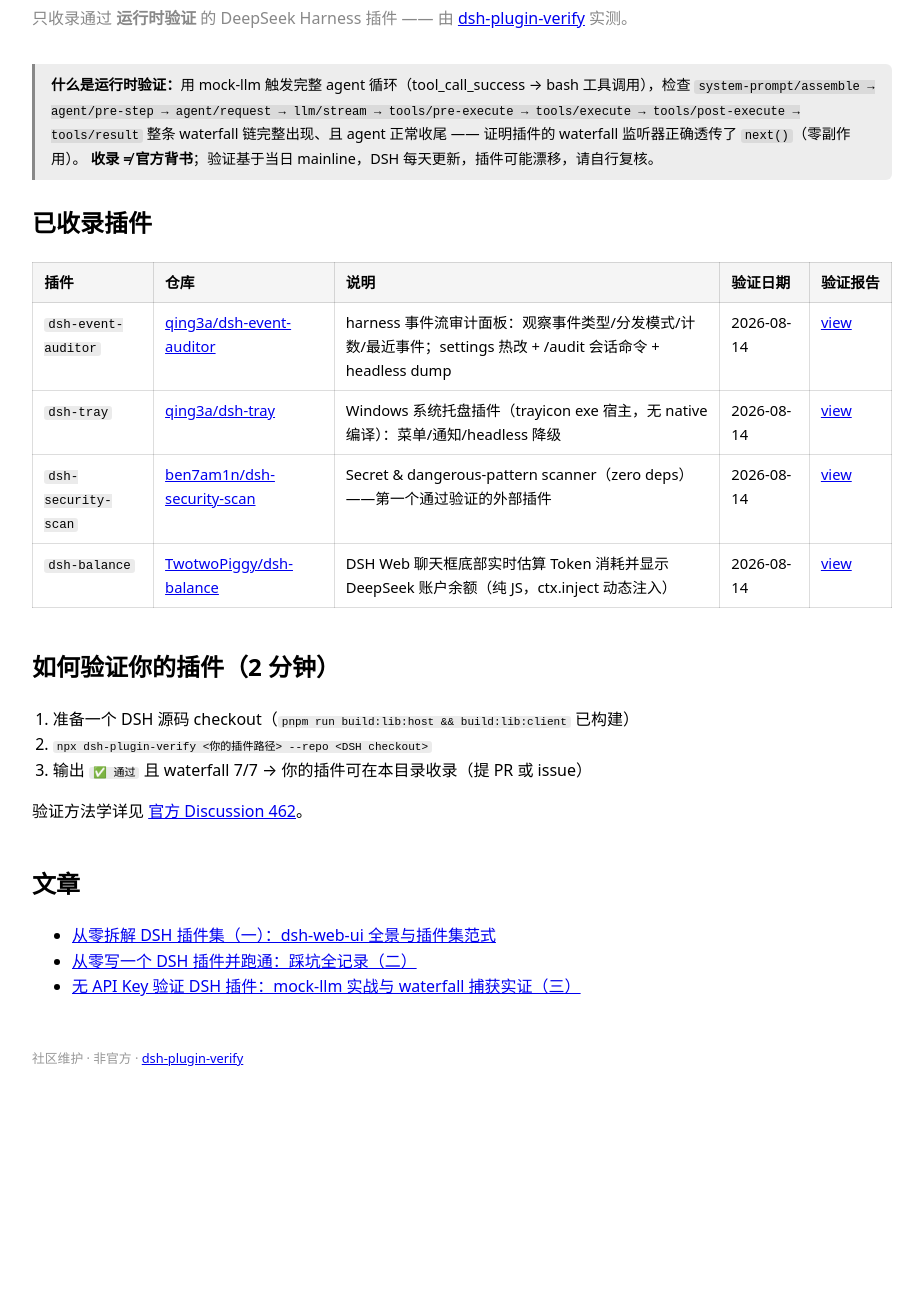
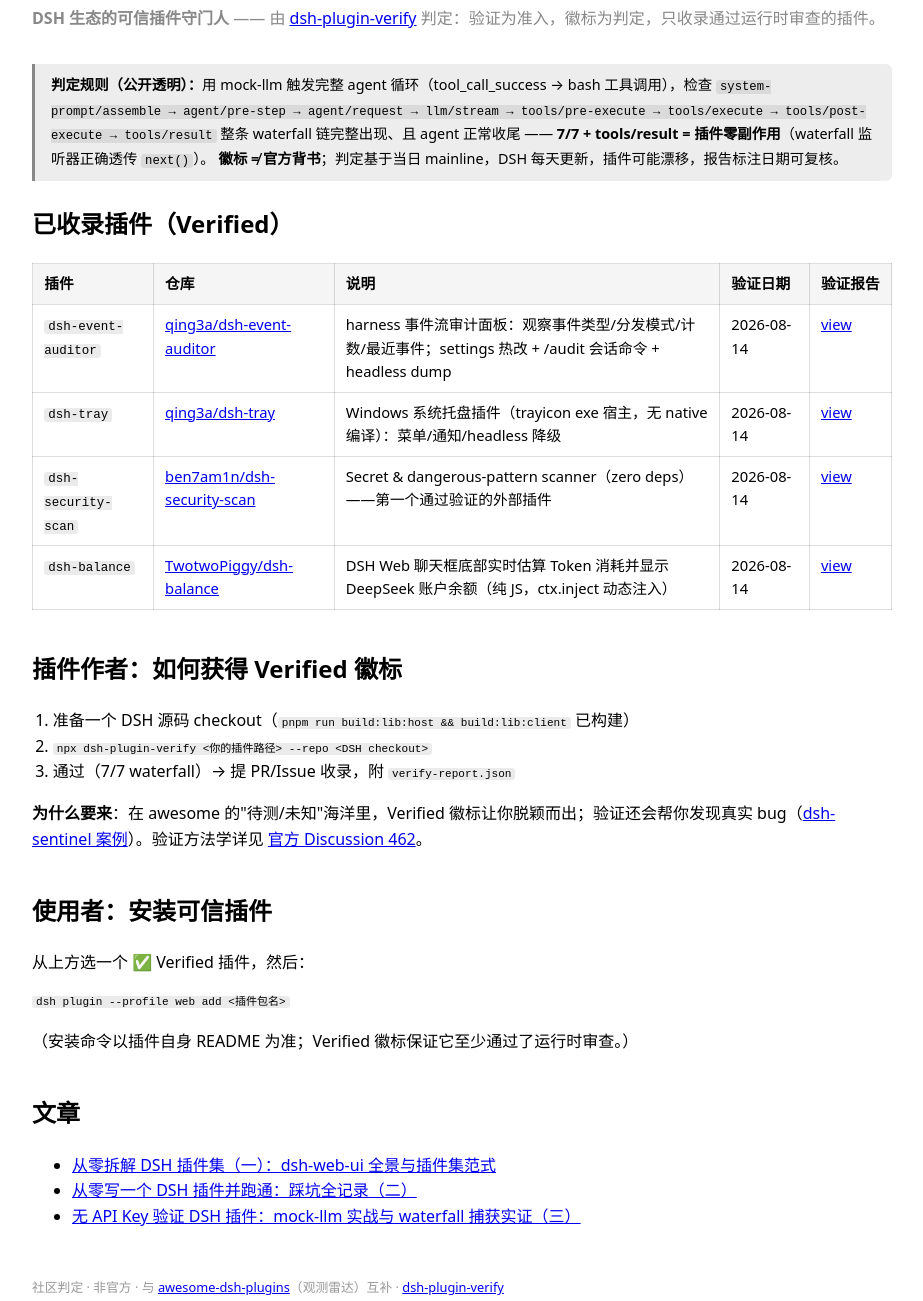
Before and after one commit to qing3a/dsh-plugin-verify, a website: page index.html in a window 1280 px wide. Shown: the part 100-1401 px from the top of the page, without its empty margins (178-1101 px from the left). Before the commit the page ends 1233 px from the top, so only its background shows below. Drawn offline with Linux system fonts and the light colour scheme.

Commit message:
docs: 定位升级为可信插件守门人（README + 主页全量重设计）

```diff
--- a/index.html
+++ b/index.html
@@ -22,15 +22,15 @@
 </head>
 <body>
 <h1>Verified DSH Plugins <span class="badge">✓ verified</span></h1>
-<p class="sub">只收录通过 <strong>运行时验证</strong> 的 DeepSeek Harness 插件 —— 由 <a href="https://github.com/qing3a/dsh-plugin-verify">dsh-plugin-verify</a> 实测。</p>
+<p class="sub"><strong>DSH 生态的可信插件守门人</strong> —— 由 <a href="https://github.com/qing3a/dsh-plugin-verify">dsh-plugin-verify</a> 判定：验证为准入，徽标为判定，只收录通过运行时审查的插件。</p>
 
 <div class="note">
-<strong>什么是运行时验证：</strong>用 mock-llm 触发完整 agent 循环（tool_call_success → bash 工具调用），检查
+<strong>判定规则（公开透明）：</strong>用 mock-llm 触发完整 agent 循环（tool_call_success → bash 工具调用），检查
 <code>system-prompt/assemble → agent/pre-step → agent/request → llm/stream → tools/pre-execute → tools/execute → tools/post-execute → tools/result</code>
-整条 waterfall 链完整出现、且 agent 正常收尾 —— 证明插件的 waterfall 监听器正确透传了 <code>next()</code>（零副作用）。
-<strong>收录 ≠ 官方背书</strong>；验证基于当日 mainline，DSH 每天更新，插件可能漂移，请自行复核。</div>
+整条 waterfall 链完整出现、且 agent 正常收尾 —— <strong>7/7 + tools/result = 插件零副作用</strong>（waterfall 监听器正确透传 <code>next()</code>）。
+<strong>徽标 ≠ 官方背书</strong>；判定基于当日 mainline，DSH 每天更新，插件可能漂移，报告标注日期可复核。</div>
 
-<h2>已收录插件</h2>
+<h2>已收录插件（Verified）</h2>
 <table>
 <thead>
 <tr><th>插件</th><th>仓库</th><th>说明</th><th>验证日期</th><th>验证报告</th></tr>
@@ -68,13 +68,20 @@
 </table>
 
 <div class="howto">
-<h2>如何验证你的插件（2 分钟）</h2>
+<h2>插件作者：如何获得 Verified 徽标</h2>
 <ol>
   <li>准备一个 DSH 源码 checkout（<code>pnpm run build:lib:host && build:lib:client</code> 已构建）</li>
   <li><code>npx dsh-plugin-verify &lt;你的插件路径&gt; --repo &lt;DSH checkout&gt;</code></li>
-  <li>输出 <code>✅ 通过</code> 且 waterfall 7/7 → 你的插件可在本目录收录（提 PR 或 issue）</li>
+  <li>通过（7/7 waterfall）→ 提 PR/Issue 收录，附 <code>verify-report.json</code></li>
 </ol>
-<p>验证方法学详见 <a href="https://github.com/deepseek-ai/deepseek-harness/discussions/462">官方 Discussion 462</a>。</p>
+<p><strong>为什么要来</strong>：在 awesome 的"待测/未知"海洋里，Verified 徽标让你脱颖而出；验证还会帮你发现真实 bug（<a href="https://github.com/fuhefei/dsh-sentinel/issues/4">dsh-sentinel 案例</a>）。验证方法学详见 <a href="https://github.com/deepseek-ai/deepseek-harness/discussions/462">官方 Discussion 462</a>。</p>
+</div>
+
+<div class="howto">
+<h2>使用者：安装可信插件</h2>
+<p>从上方选一个 ✅ Verified 插件，然后：</p>
+<pre><code>dsh plugin --profile web add &lt;插件包名&gt;</code></pre>
+<p>（安装命令以插件自身 README 为准；Verified 徽标保证它至少通过了运行时审查。）</p>
 </div>
 
 <div class="howto">
@@ -87,7 +94,7 @@
 </div>
 
 <footer>
-社区维护 · 非官方 · <a href="https://github.com/qing3a/dsh-plugin-verify">dsh-plugin-verify</a>
+社区判定 · 非官方 · 与 <a href="https://github.com/AdamPlatin123/awesome-dsh-plugins">awesome-dsh-plugins</a>（观测雷达）互补 · <a href="https://github.com/qing3a/dsh-plugin-verify">dsh-plugin-verify</a>
 </footer>
 </body>
 </html>
```
Also changed, not shown: README.md.
